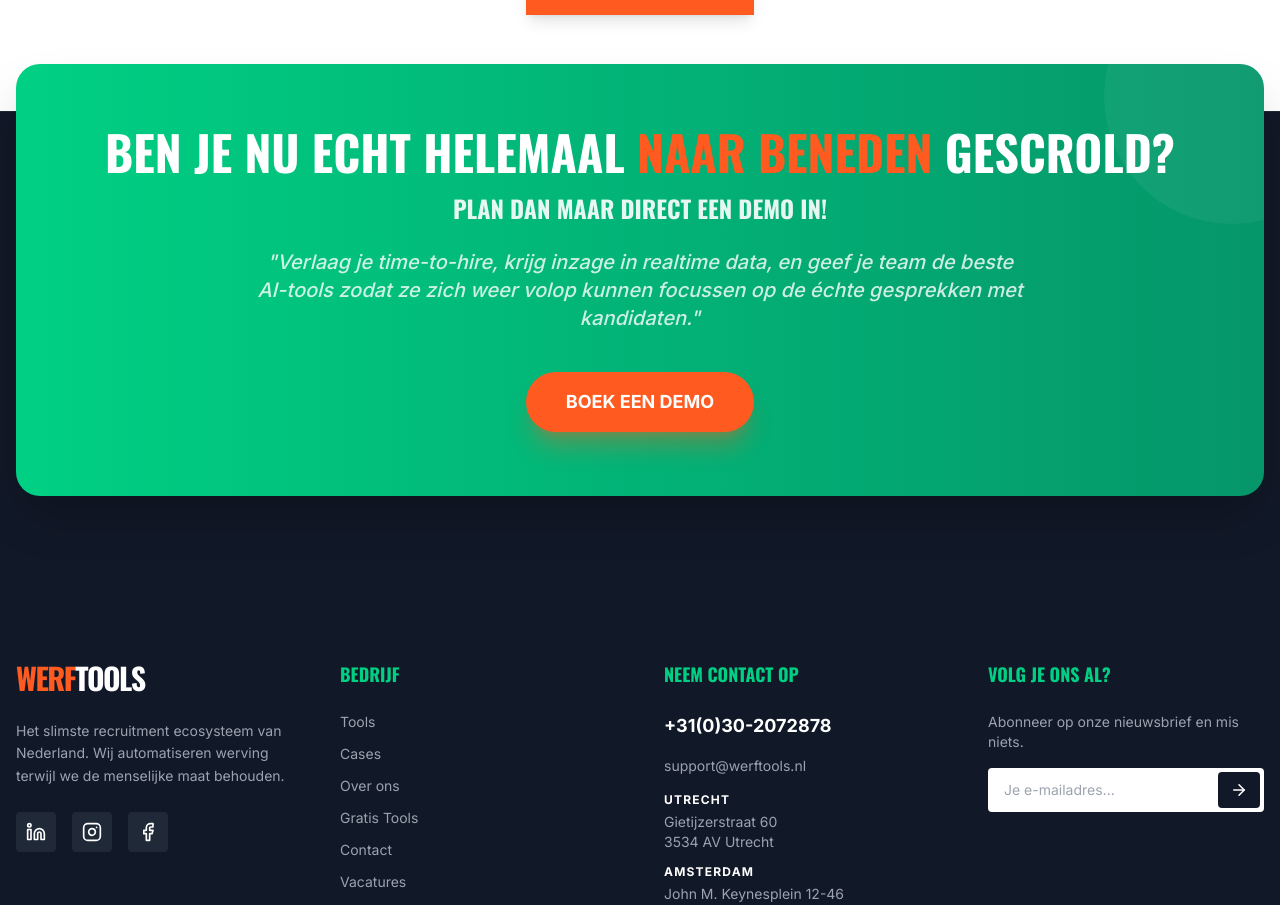
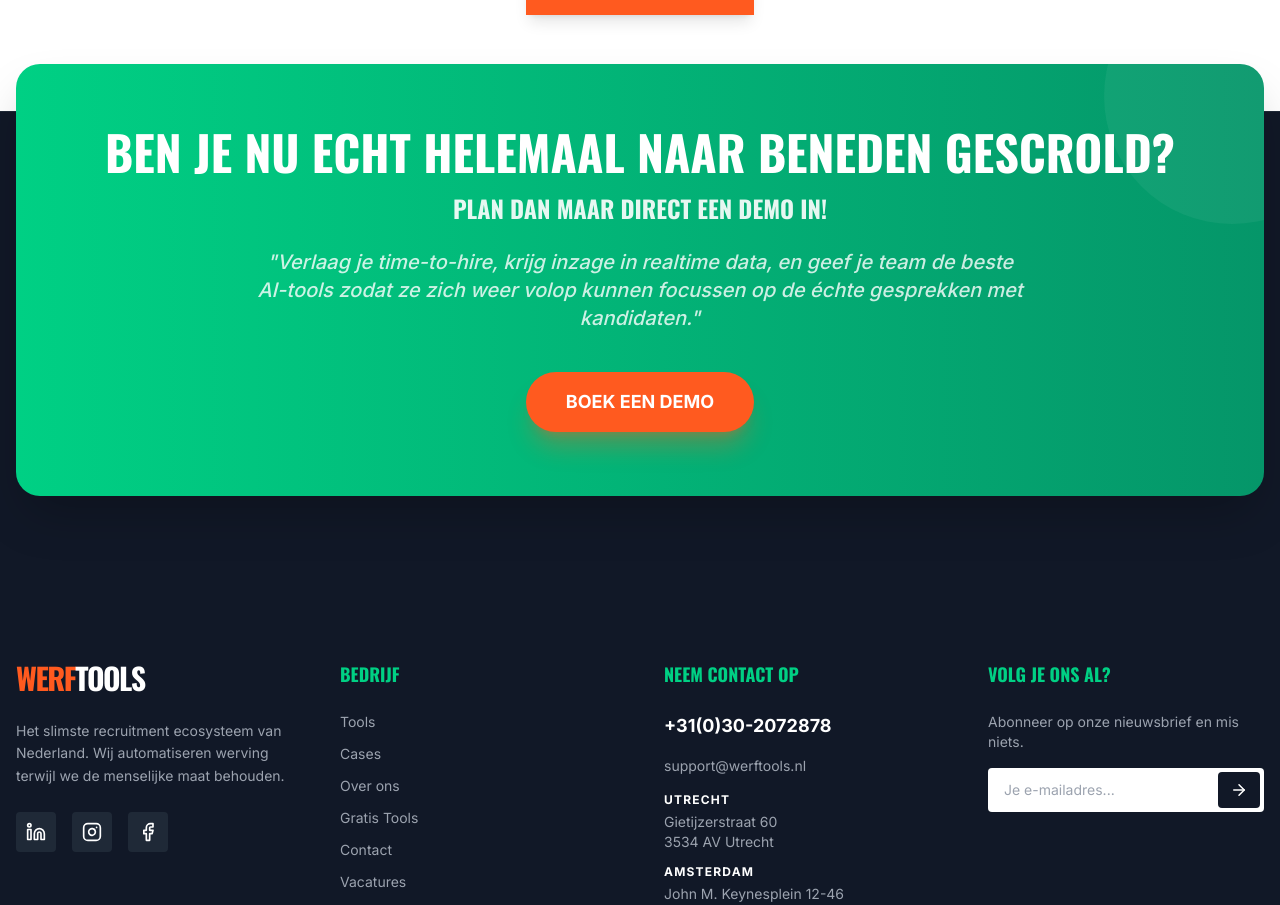
Before and after one commit to theonlybarry/werfplaats_website, a React (Vite) app: page / in a window 1280 px wide. Shown: the part 5606-6511 px from the top of the page. Built offline with nearby package versions, Linux system fonts and the light colour scheme; no server answers.

Commit message:
style: Remove brand-orange color from footer CTA heading

```diff
--- a/components/Footer.tsx
+++ b/components/Footer.tsx
@@ -18,7 +18,7 @@ export const Footer: React.FC<FooterProps> = ({ onNavigate }) => {
                <div className="absolute -top-24 -right-24 w-64 h-64 bg-white opacity-5 rounded-full pointer-events-none"></div>
 
                <h2 className="text-3xl md:text-5xl font-display font-bold uppercase mb-4 text-white">
-                  Ben je nu echt helemaal <span className="text-brand-orange">naar beneden</span> gescrold?
+                  Ben je nu echt helemaal naar beneden gescrold?
                </h2>
                <h3 className="text-xl md:text-2xl font-display font-bold uppercase mb-6 text-white/90">
                   Plan dan maar direct een demo in!
```
